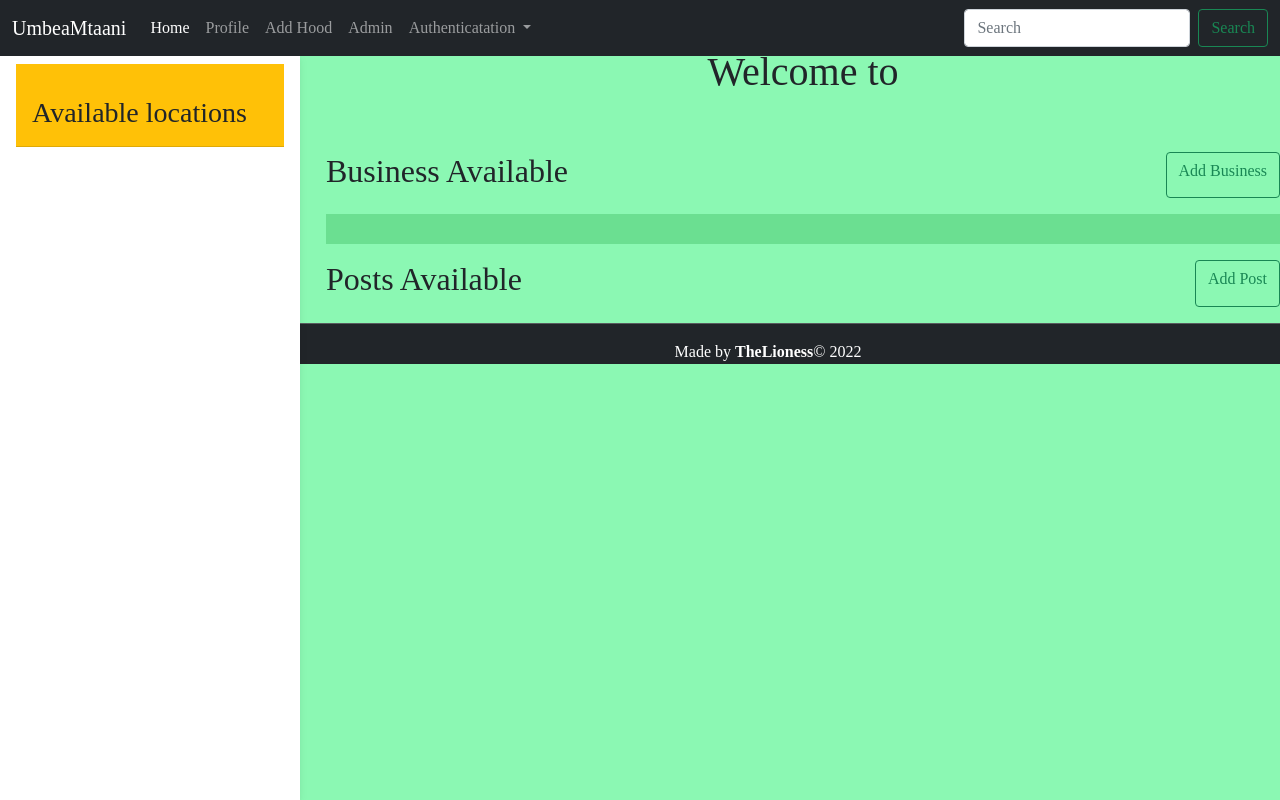
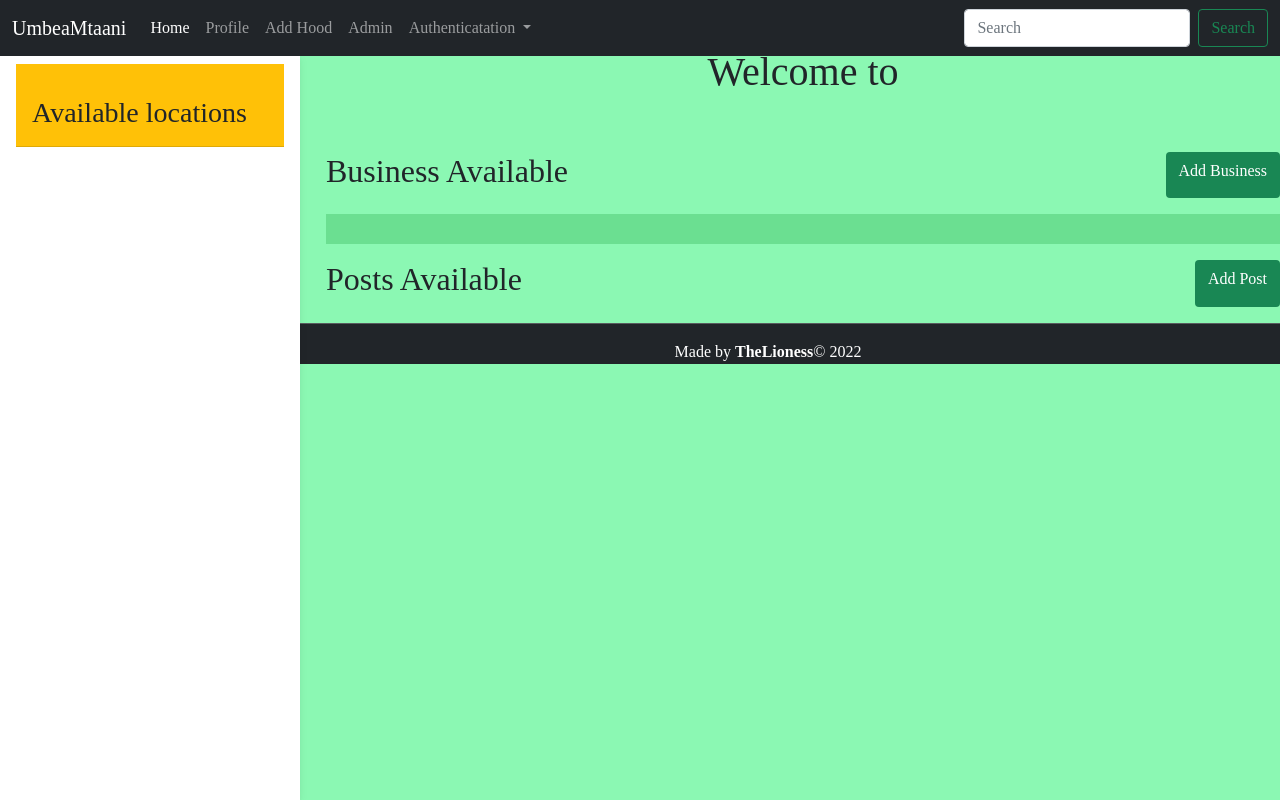
Before and after one commit to vionaosiako/UmbeaMtaani, a Django app: page /hood in a window 1280 px wide. Run offline with Django 4.2, Linux system fonts and the light colour scheme; data that the repository does not hold is empty; some web fonts are replaced.

Commit message:
Change buttons to have a bg instead of outline

```diff
--- a/NeighbourhoodApp/templates/hood.html
+++ b/NeighbourhoodApp/templates/hood.html
@@ -8,12 +8,12 @@
 </div>
 <div class="business" style="display: flex; justify-content: space-between;">
     <h2>Business Available</h2>
-    <a href="{% url 'business' %}" class="btn btn-outline-success">Add Business</a>
+    <a href="{% url 'business' %}" class="btn bg-success text-white">Add Business</a>
 </div>
 <hr style="height:30px;border-width:0;color:rgb(0, 161, 40);background-color:rgb(15, 146, 47)">
 <div class="Post" style="display: flex; justify-content: space-between;">
     <h2>Posts Available</h2>
-    <a href="{% url 'post' %}" class="btn btn-outline-success">Add Post</a>
+    <a href="{% url 'post' %}" class="btn bg-success text-white">Add Post</a>
 </div>
 
 {%endblock%}
```
